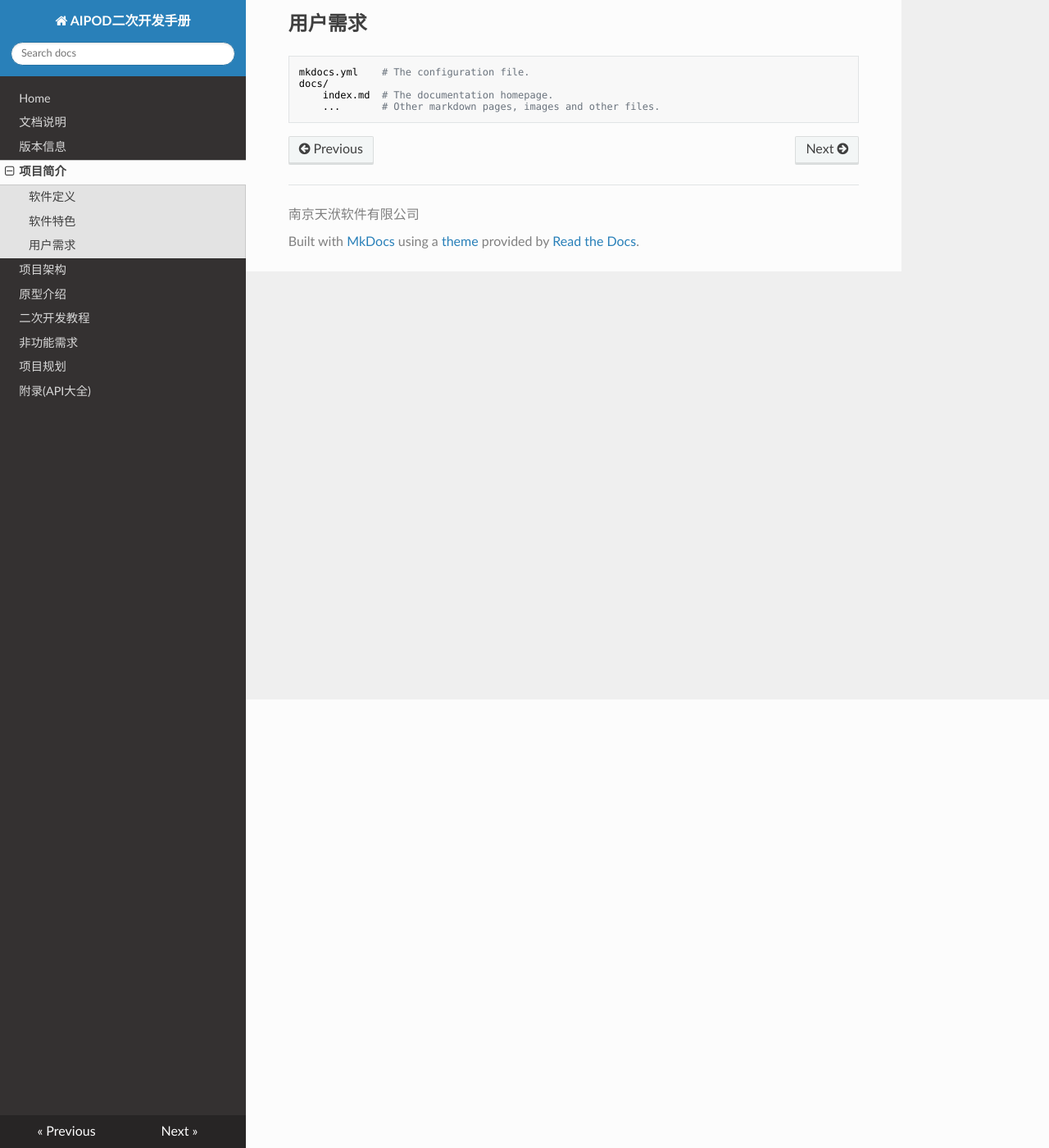
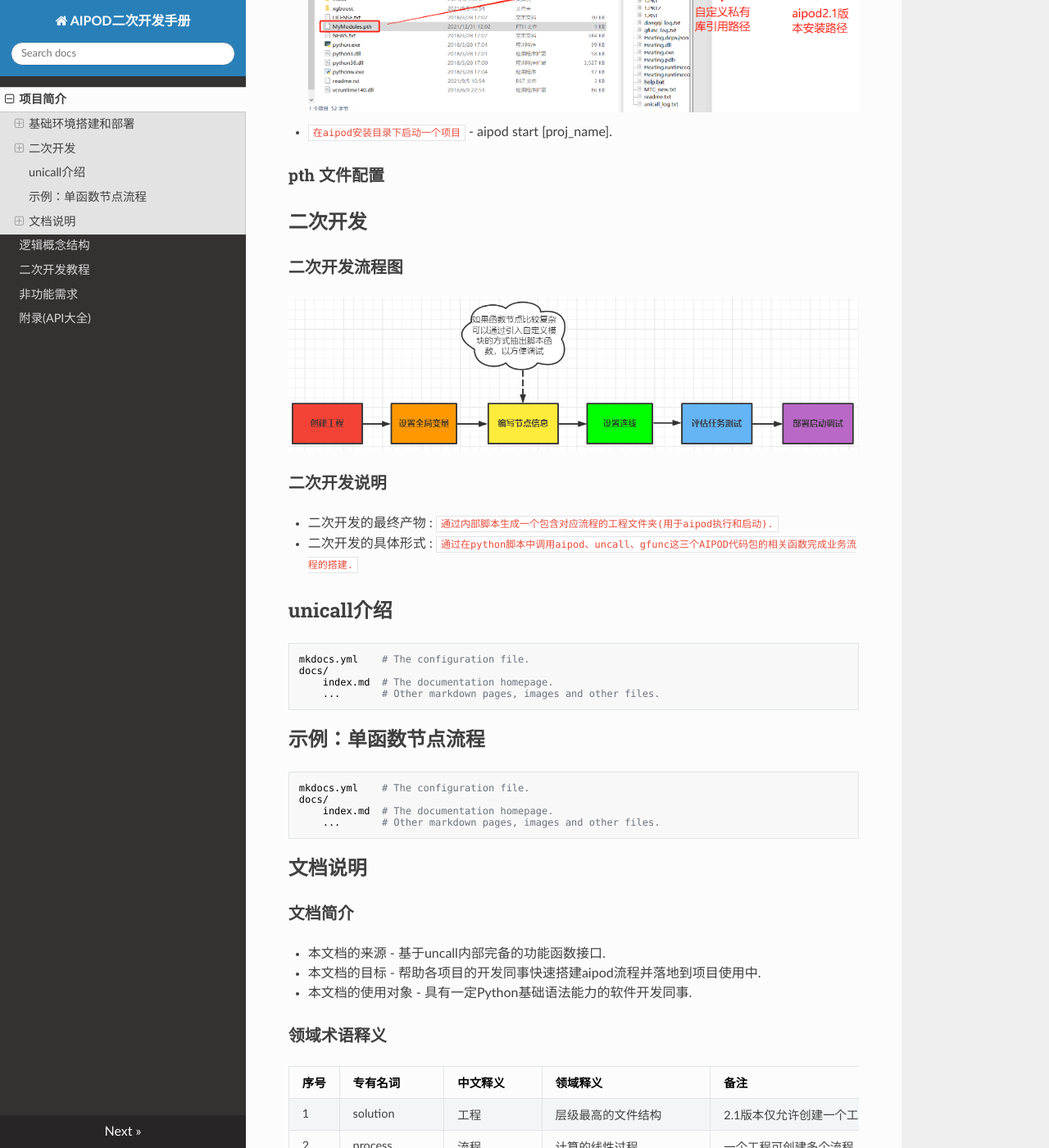
Before and after one commit to solheng/UnilabDoc, an MkDocs documentation site: the page built from docs/项目简介.md, in a window 1280 px wide and 1400 px high, scrolled down 547 px. Shown: the whole window at 82% size. Built offline with MkDocs 1.6.1, drawn with Linux system fonts in a browser that asks for light colours; nearby versions of some CDN libraries; some of the changed text lies outside the part shown.

Commit message:
项目接口评审后的重定义

```diff
--- a/docs/项目简介.md
+++ b/docs/项目简介.md
@@ -2,23 +2,61 @@
 
 For full documentation visit [mkdocs.org](https://www.mkdocs.org).
 
-## 软件定义
+## 基础环境搭建和部署
+### aipod 安装
+* `下载并安装对应版本的aipod客户端软件`
+* `下载并安装Python3.6`
+* `如下图配置.pth文件在python.exe所在路径下`
+![img.png](img/pth文件配置.png)
+* `在aipod安装目录下启动一个项目` - aipod start [proj_name].
 
-* `mkdocs new [dir-name]` - Create a new project.
-* `mkdocs serve` - Start the live-reloading docs server.
-* `mkdocs build` - Build the documentation site.
-* `mkdocs -h` - Print help message and exit.
+### pth 文件配置
 
-## 软件特色
+## 二次开发
+### 二次开发流程图
+![二次开发流程图.png](img/二次开发流程图.png)
+### 二次开发说明
+* 二次开发的最终产物 : `通过内部脚本生成一个包含对应流程的工程文件夹(用于aipod执行和启动).`
+* 二次开发的具体形式 : `通过在python脚本中调用aipod、uncall、gfunc这三个AIPOD代码包的相关函数完成业务流程的搭建.`
+
+## unicall介绍
 
     mkdocs.yml    # The configuration file.
     docs/
         index.md  # The documentation homepage.
         ...       # Other markdown pages, images and other files.
 
-## 用户需求
+## 示例：单函数节点流程
 
     mkdocs.yml    # The configuration file.
     docs/
         index.md  # The documentation homepage.
         ...       # Other markdown pages, images and other files.
+
+## 文档说明
+### 文档简介
+
+* 本文档的来源 - 基于uncall内部完备的功能函数接口.
+* 本文档的目标 - 帮助各项目的开发同事快速搭建aipod流程并落地到项目使用中.
+* 本文档的使用对象 - 具有一定Python基础语法能力的软件开发同事.
+
+### 领域术语释义
+
+| 序号 | 专有名词 |中文释义|  领域释义 | 备注 |
+| ------------ | ------------- | ------------ | ------------ | ------------ |
+| 1 |solution|工程|层级最高的文件结构|2.1版本仅允许创建一个工程 |
+| 2 |process|流程|计算的线性过程|一个工程可创建多个流程|
+| 3 |model|模型|可执行的计算单元组|model有执行引擎的概念|
+| 4 |node|节点|特定功能的计算单元|特定功能的计算单元 |
+| 5 |simulation task|评估任务|自动化的计算流程|AIPOD任务类型之一|
+| 6 |var|变量|计算结果储存的抽象概念|
+| 7 |CWD|当前工作目录|aipod任务执行的路径|
+| 8 |Line|连线|节点之间数据传递管理|
+| 9 |unicall|任务调用管理|任务定义执行器构造|aipod的后端|
+| 10 |gfunc|全局函数|任务数据引擎的缓存和构造|unicall的后端|
+
+### 版本信息
+#### 版本号
+#### 修订日期
+#### 修订人/审核人
+#### 修改历史内容
--- a/mkdocs.yml
+++ b/mkdocs.yml
@@ -1,14 +1,9 @@
 site_name: AIPOD二次开发手册
 nav:
-    - Home: index.md
-    - 文档说明: 文档说明.md
-    - 版本信息: 版本信息.md
     - 项目简介: 项目简介.md
-    - 项目架构: 项目结构.md
-    - 原型介绍: 原型介绍.md
+    - 逻辑概念结构: 逻辑概念结构.md
     - 二次开发教程: 二次开发教程.md
     - 非功能需求: 非功能需求.md
-    - 项目规划: 项目规划.md
     - 附录(API大全): 附录.md
 
 
```
Also changed, not shown: docs/index.md (deleted, +0 -24 lines), docs/二次开发教程.md (+4 -6 lines), docs/原型介绍.md (deleted, +0 -17 lines), docs/文档说明.md (deleted, +0 -23 lines), docs/版本信息.md (deleted, +0 -38 lines), docs/逻辑概念结构.md (added, +57 -0 lines), docs/非功能需求.md (+1 -6 lines), docs/项目结构.md (deleted, +0 -17 lines), docs/项目规划.md (deleted, +0 -17 lines).
